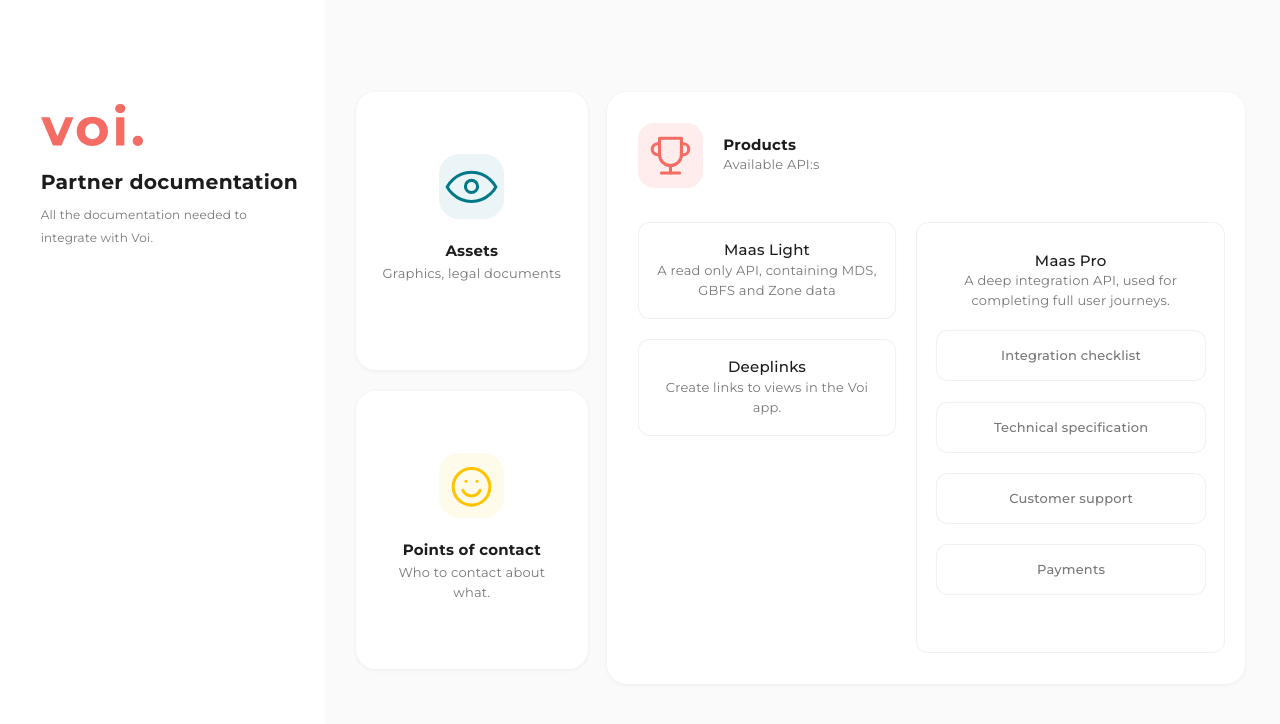
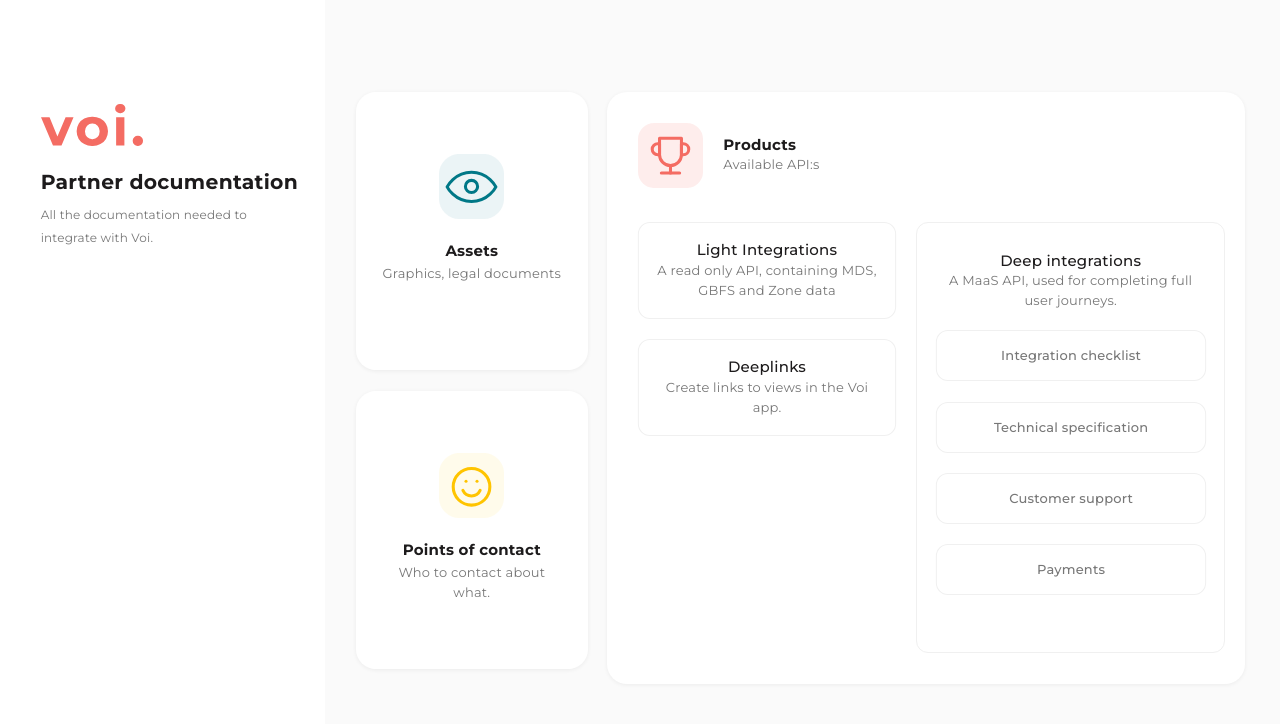
Before and after one commit to voi-api/voi-api.github.io, a Jekyll site: the page built from index.markdown, in a window 1280 px wide. Shown: the top 724 px of the page. Built offline with Jekyll 4.4.1, drawn with Linux system fonts in a browser that asks for light colours; some web fonts are replaced.

Commit message:
more wording fixes

```diff
--- a/_layouts/home.html
+++ b/_layouts/home.html
@@ -27,7 +27,7 @@ layout: default
 			<div class="home_products">
 				<div class="home_products_left">
 					<a class="home_product" href="/maas-light/">
-						<h1>Maas Light</h1>
+						<h1>Light Integrations</h1>
 						<p>A read only API, containing MDS, GBFS and Zone data</p>
 					</a>
 					<a class="home_product" href="/deeplinks/">
@@ -36,8 +36,8 @@ layout: default
 					</a>
 				</div>
 				<div class="home_products_right">
-					<h1>Maas Pro</h1>
-					<p>A deep integration API, used for completing full user journeys.<a>
+					<h1>Deep integrations</h1>
+					<p>A MaaS API, used for completing full user journeys.<a>
 					<a class="sub-product" href="/checklist/">Integration checklist</a>
 					<a class="sub-product" href="/maas-pro/">Technical specification</a>
 					<a class="sub-product"  href="/customer-support/">Customer support</a>
```
